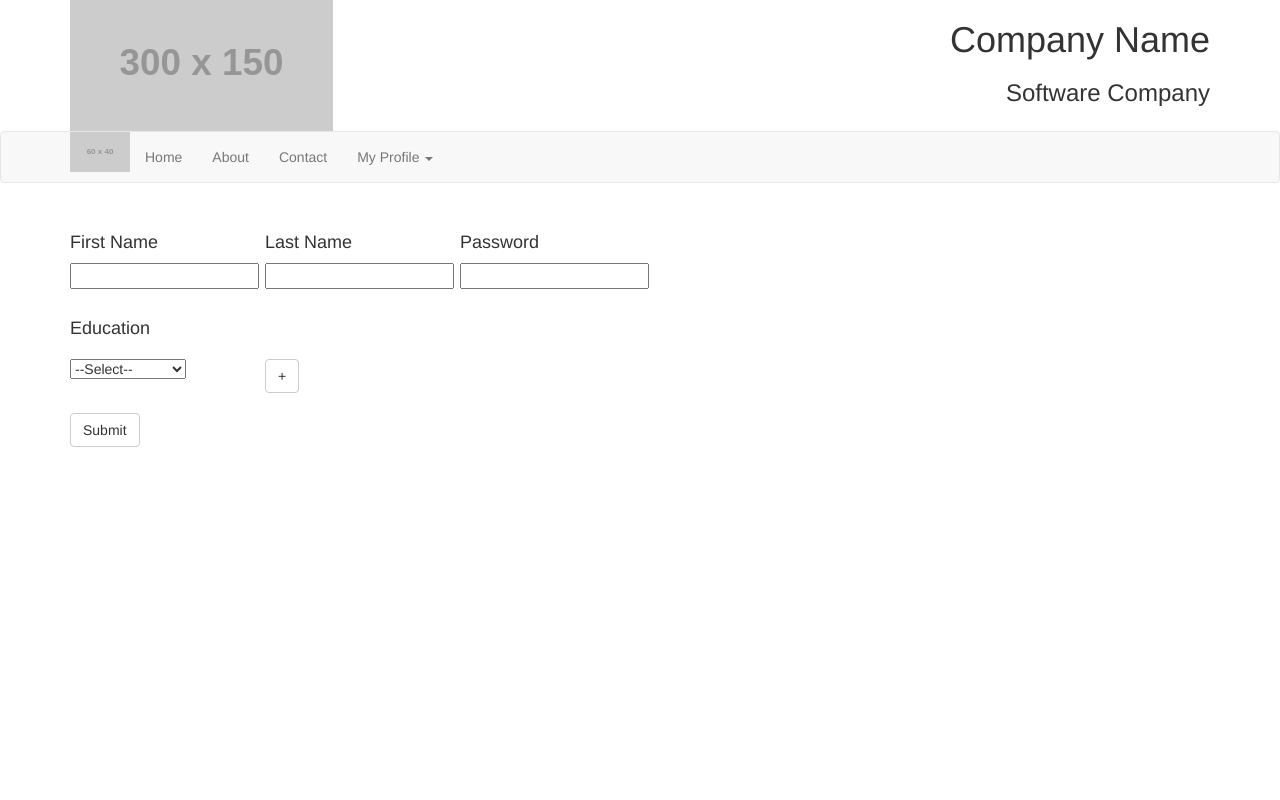
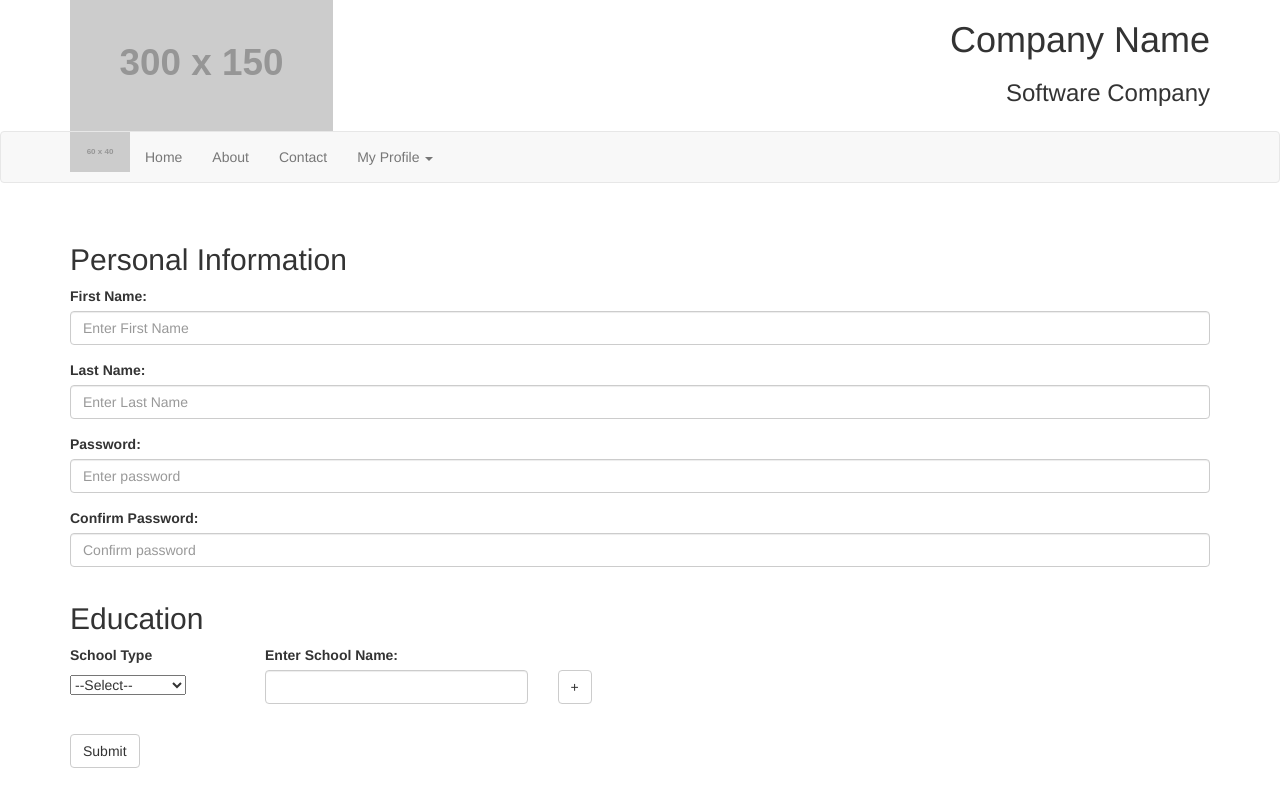
Before and after one commit to smhirasawa/Application-Form-Replication-, a plain HTML site: page index.html in a window 1280 px wide. Drawn offline with nearby package versions, Linux system fonts and the light colour scheme; placeholder pictures from the web are drawn by us.

Commit message:
added more forms and updated js and formatting

```diff
--- a/index.html
+++ b/index.html
@@ -28,9 +28,14 @@
 		<nav class="navbar navbar-default">
 			<div class="container">
 				<div class="navbar-header">
+					<button type="button" class="navbar-toggle" data-toggle="collapse" data-target="#navBar">
+						<span class="icon-bar"></span>
+						<span class="icon-bar"></span>
+						<span class="icon-bar"></span>
+					</button>
 					<a href="#"><img class="img-resposive" src="http://placehold.it/60x40" alt="navbar logo"></a>
 				</div>
-				<div>
+				<div class="collapse navbar-collapse" id="navBar">
 					<ul class="nav navbar-nav">
 						<li><a href ="#">Home</a></li>
 						<li><a href ="#">About</a></li>
@@ -50,37 +55,38 @@
 		</nav>
 		</br>
 
-		<!--Information Form-->
+		<!--Personal Info Form-->
 		<div class="container">
-			<form name="loginForm">
-				<div class="row">
-					<div class="col-md-2">
-						<h4>First Name</h4>
-						<input type="text" name="firstname"/>
+			<h2>Personal Information</h2>
+			<form role="form" name="personalForm">
+				<div class="form-group">
+					<label for="fname">First Name:</label>
+					<input type="text" class="form-control" name="fname" placeholder="Enter First Name">
 				</div>
-					<div class="col-md-2">
-						<h4>Last Name</h4>
-						<input type="text" name="lastname"/>
+				<div class="form-group">
+					<label for="lname">Last Name:</label>
+					<input type="text" class="form-control" name="fname" placeholder="Enter Last Name">
 				</div>
-					<div class="col-md-2">
-						<h4>Password</h4>
-						<input type="password" name="password"/>
+				<div class="form-group">
+					<label for="pwd">Password:</label>
+					<input type="password" class="form-control" name="pwd" placeholder="Enter password">
 				</div>
+				<div class="form-group">
+					<label for="pwd">Confirm Password:</label>
+					<input type="password" class="form-control" name="confirmPwd" placeholder="Confirm password">
 				</div>
-				</br>
+		  </form>
+		</div>
+
+		<!--Education Form-->
+		<div class="container">
+			<h2>Education</h2>
+			<form role="form" name="educationForm">
 
 				<div class="row">
 					<div class="col-md-2">
-						<h4>Education</h4>
-					</div>
-				</div>
-
-				<p id="educationList">
-
-				</p>
-
-				<div class="row">
-					<div class="col-md-2">
+						<label>School Type</label>
+						<div style="padding-top:5px;">
 							<select id="education">
 								  <option value="select">--Select--</option>
 								  <option value="High School">High School</option>
@@ -89,11 +95,24 @@
 								  <option value="Other">Other</option>
 							</select>
 						</div>
-					<div class="col-md-2">
-						<input class="btn btn-default" type="button" value=" + " onclick="addEducation()"/>
+					</div>
+
+					<div class="form-group">
+						<div class="col-xs-3">
+							<label for="schoolName">Enter School Name:</label>
+							<input type="text" class="form-control" name="schoolName">
+						</div>
+					</div>
+
+					<div class="col-md-2" style="padding-top:10px;">
+						<input class="btn btn-default" type="button" value=" + " onclick="addEducation()">
 					</div>
 				</div>
 				</br>
+
+				<p id="educationList">
+
+				</p>
 
 				<div class="row">
 					<div class="col-md-1">
@@ -102,7 +121,6 @@
 				</div>
 			</form>
 			<p id="demo"></p>
-
 			<!--JavaScript Files-->
 			<script src="js/form.js"></script>
 
--- a/js/form.js
+++ b/js/form.js
@@ -13,11 +13,17 @@ function addEducation(){
 
 	if(selected != "select"){
 		var div = document.createElement('div');
+		var schoolName = "nothing";
+		schoolName = document.educationForm.schoolName.value;
+		document.getElementById("name").innerHTML = schoolName;
 		div.id = idNum;
 		var newEducation = "\
 		<div class=\"row\">\
-			<div class=\"col-md-2\"\
+			<div class=\"col-md-2\">\
 				<p>"+selected+"</p>\
+			</div>\
+			<div class=\"col-md-3\">\
+				<p>"+schoolName+"</p>\
 			</div>\
 			<div class=\"col-md-2\">\
 					<input class=\"btn btn-default\" type=\"button\" value=\"Delete\" onclick=\"deleteEducation("+idNum+")\"/>\
```
Lines whose indentation alone changed are shown as unchanged.
